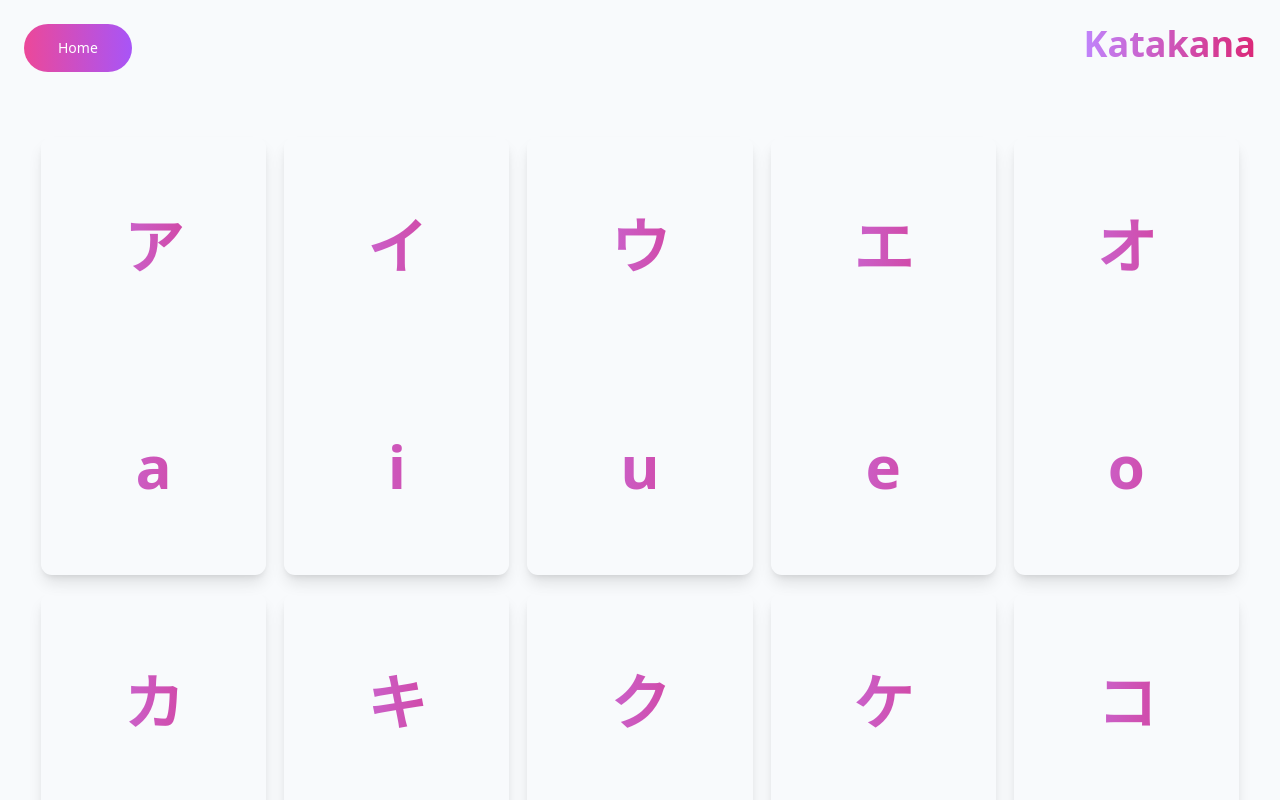
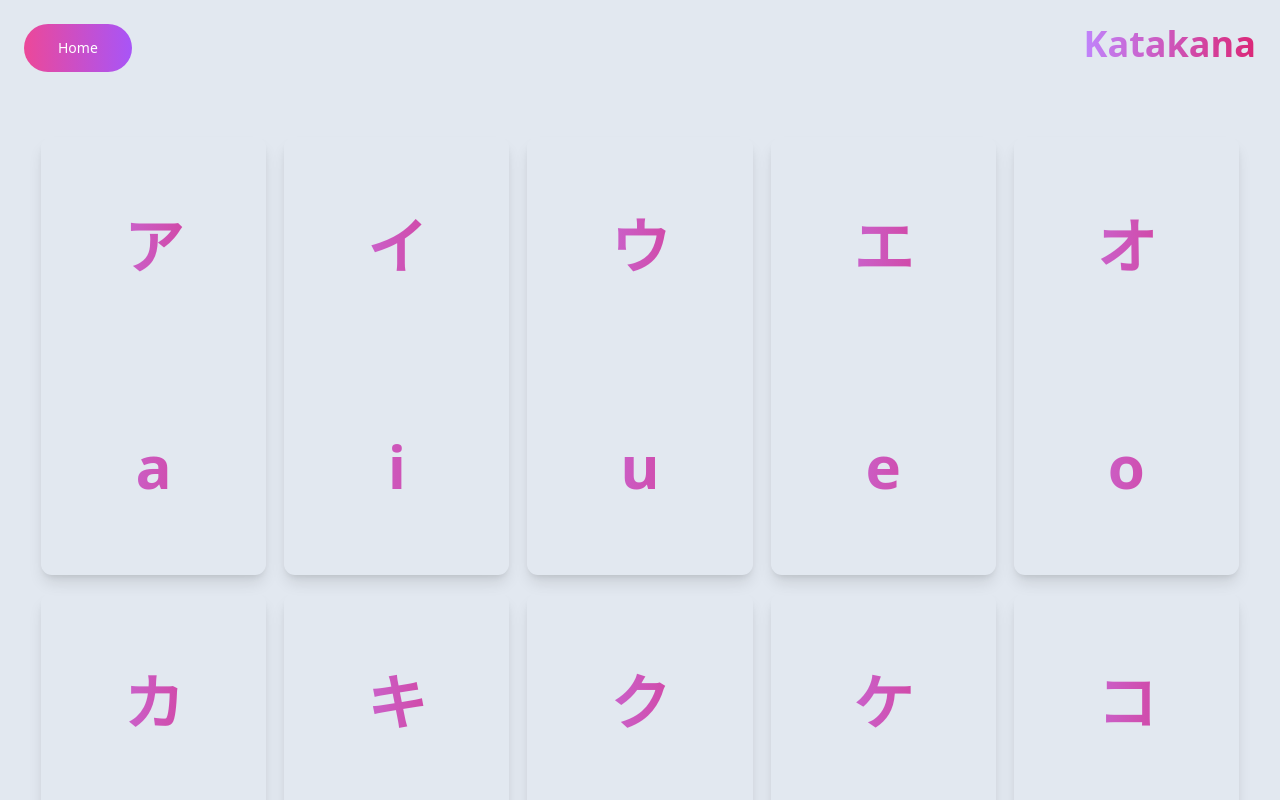
Before and after one commit to Akwei001/Jgame, a React (Vite) app: page /Katakana in a window 1280 px wide. Shown: the top 800 px of the page. Built offline with nearby package versions, Linux system fonts and the light colour scheme.

Commit message:
katakana bg slate 200

```diff
--- a/src/components/Katakana.jsx
+++ b/src/components/Katakana.jsx
@@ -83,7 +83,7 @@
   const [ktile, setKtile] = useState(katakanaTile);
   return (
     // <div className='min-h-screen text-center text-white bg-gradient-to-r from-slate-900 via-purple-900 to-slate-900'>
-    <div className='min-h-screen text-center text-white bg-slate-50'>
+    <div className='min-h-screen text-center text-white bg-slate-200'>
       <header className='p-6 mb-8'>
         <div className='flex justify-between'>
           <div className=' p-[2px] rounded-full bg-gradient-to-r from-pink-500  to-purple-500 hover:text-white active:text-opacity-75 focus:outline-none focus:ring'>
```
